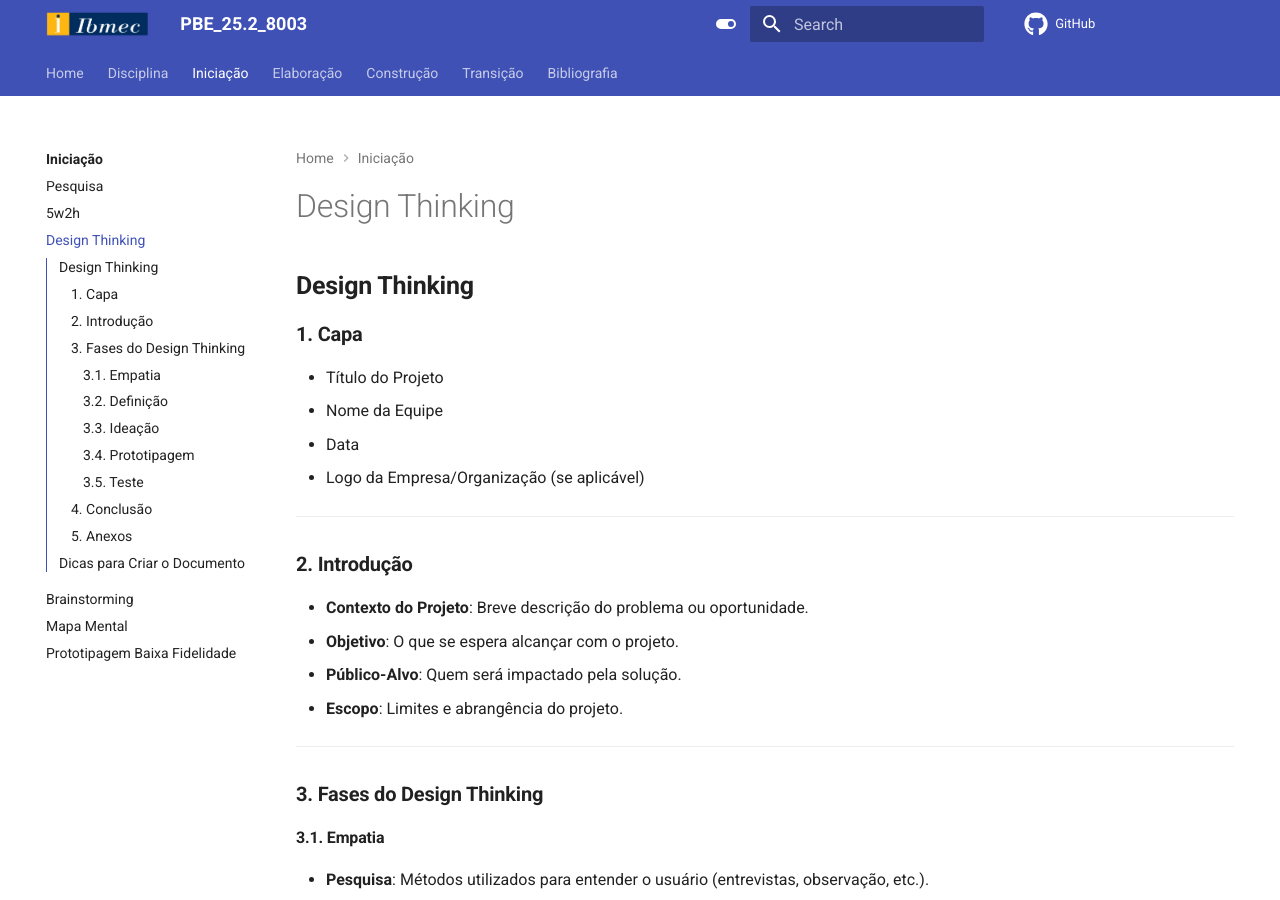
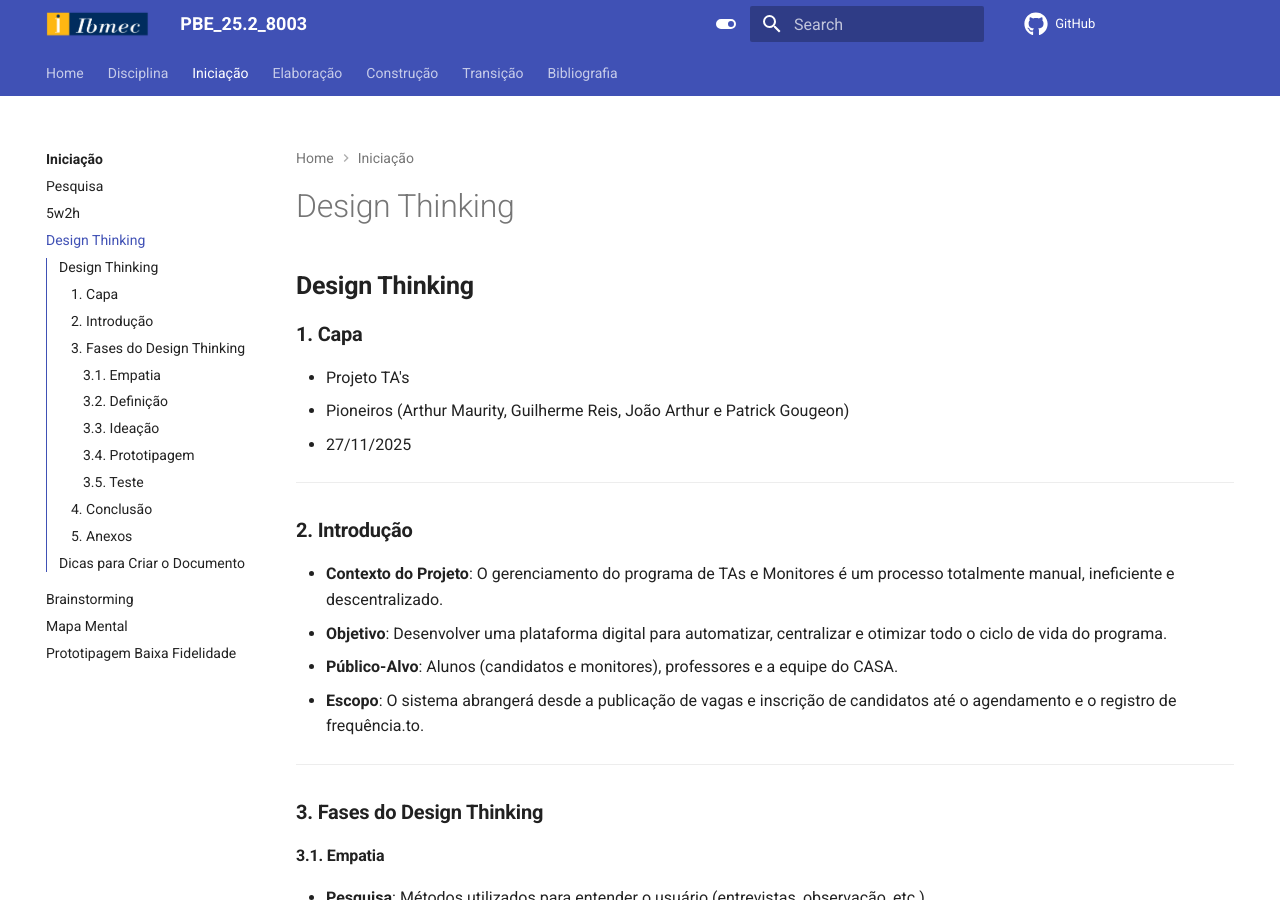
Before and after one commit to Projetos-de-Extensao/PBE_25.2_8004_Pioneiros, an MkDocs documentation site: the page built from docs/Iniciacao/design_thinking.md, in a window 1280 px wide and 900 px high. Built offline with MkDocs 1.6.1 and Material for MkDocs 9.7.7, drawn with Linux system fonts in a browser that asks for light colours; comment, search, counter and statistics services are not loaded.

Commit message:
Update design_thinking1.0.md
adicionei capa e introdução

```diff
--- a/docs/Iniciacao/design_thinking.md
+++ b/docs/Iniciacao/design_thinking.md
@@ -7,19 +7,18 @@ title: Design Thinking
 
 ### **1. Capa**
 
-- Título do Projeto
-- Nome da Equipe
-- Data
-- Logo da Empresa/Organização (se aplicável)
+- Projeto TA's
+- Pioneiros (Arthur Maurity, Guilherme Reis, João Arthur e Patrick Gougeon)
+- 27/11/2025
 
 ---
 
 ### **2. Introdução**
 
-- **Contexto do Projeto**: Breve descrição do problema ou oportunidade.
-- **Objetivo**: O que se espera alcançar com o projeto.
-- **Público-Alvo**: Quem será impactado pela solução.
-- **Escopo**: Limites e abrangência do projeto.
+- **Contexto do Projeto**: O gerenciamento do programa de TAs e Monitores é um processo totalmente manual, ineficiente e descentralizado.
+- **Objetivo**: Desenvolver uma plataforma digital para automatizar, centralizar e otimizar todo o ciclo de vida do programa.
+- **Público-Alvo**: Alunos (candidatos e monitores), professores e a equipe do CASA.
+- **Escopo**: O sistema abrangerá desde a publicação de vagas e inscrição de candidatos até o agendamento e o registro de frequência.to.
 
 ---
 
```
